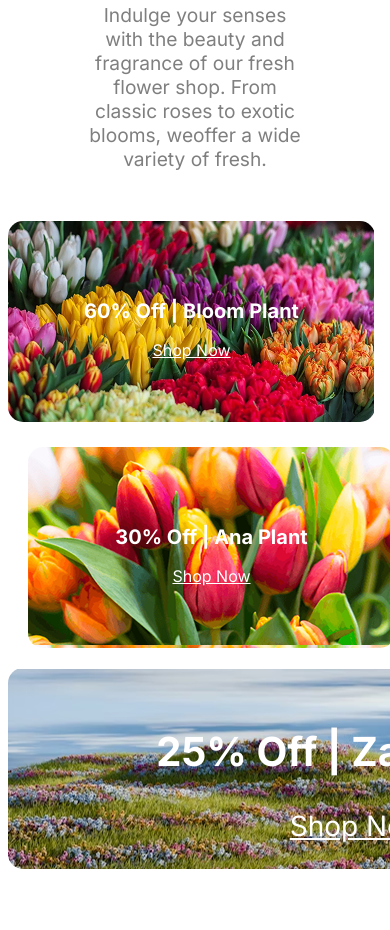
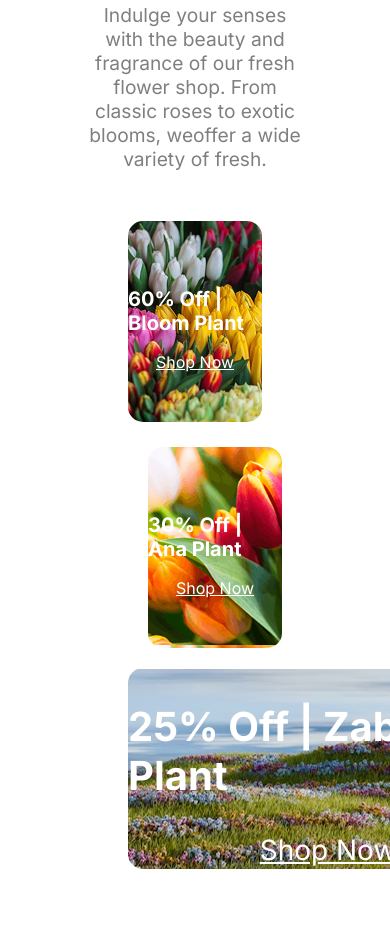
Before and after one commit to ROKONUZZAMAN1/mile-2-project-, a plain HTML site: page index.html in a window 390 px wide. Shown: the part 4714-5644 px from the top of the page. Drawn offline with Linux system fonts and the light colour scheme.

Commit message:
2nd commit

```diff
--- a/flower.css
+++ b/flower.css
@@ -484,10 +484,14 @@
 
     /* seventh part  */
     .v0 {
-        display: grid;
-        grid-template-columns: repeat(1, 1fr);
-        margin: 0px;
-        padding: 0px;
+
+        display: flex;
+        flex-direction: column;
+        margin: 0 120px;
+
+
+
+
     }
 
     .v2 {
@@ -507,7 +511,8 @@
     }
 
     .v4 {
-        width: 700px;
+
+        max-width: 400px;
         height: 201px;
 
     }
@@ -519,5 +524,9 @@
         font-size: 25px;
     }
 
+    .upset-width {
+        max-width: 100%;
+
+    }
 
 }
```
